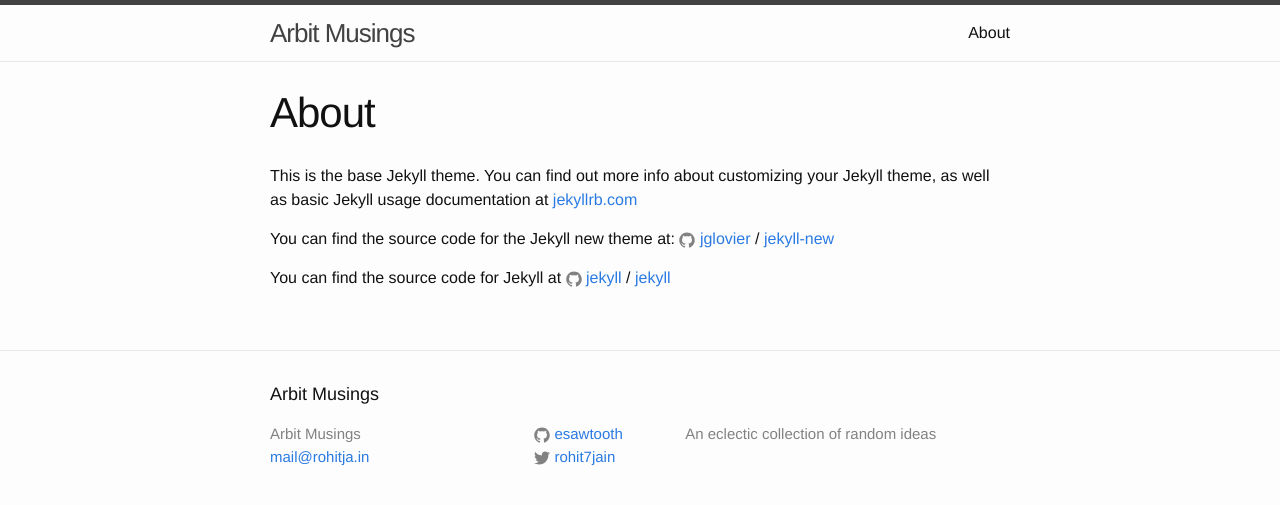
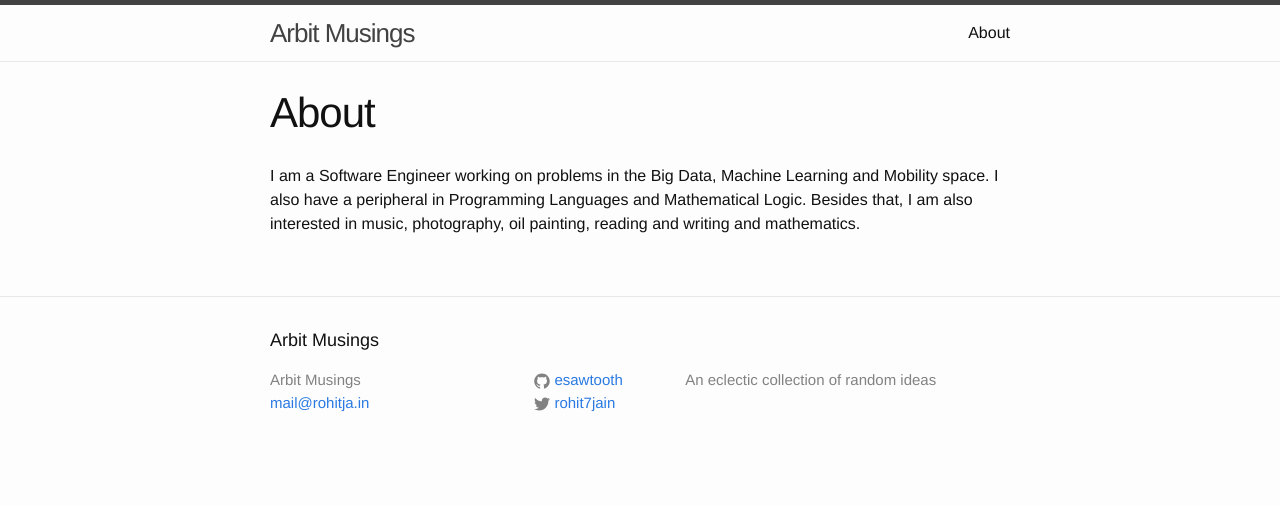
Before and after one commit to arakhne/esawtooth.github.io, a Jekyll site: the page built from about.md, in a window 1280 px wide. Shown: the top 505 px of the page. Built offline with Jekyll 4.4.1, drawn with Linux system fonts in a browser that asks for light colours.

Commit message:
Updated about page

```diff
--- a/about.md
+++ b/about.md
@@ -4,12 +4,7 @@
 permalink: /about/
 ---
 
-This is the base Jekyll theme. You can find out more info about customizing your Jekyll theme, as well as basic Jekyll usage documentation at [jekyllrb.com](http://jekyllrb.com/)
-
-You can find the source code for the Jekyll new theme at:
-{% include icon-github.html username="jglovier" %} /
-[jekyll-new](https://github.com/jglovier/jekyll-new)
-
-You can find the source code for Jekyll at
-{% include icon-github.html username="jekyll" %} /
-[jekyll](https://github.com/jekyll/jekyll)
+I am a Software Engineer working on problems in the Big Data, Machine
+Learning and Mobility space. I also have a peripheral in Programming
+Languages and Mathematical Logic. Besides that, I am also interested in
+music, photography, oil painting, reading and writing and mathematics.
```
